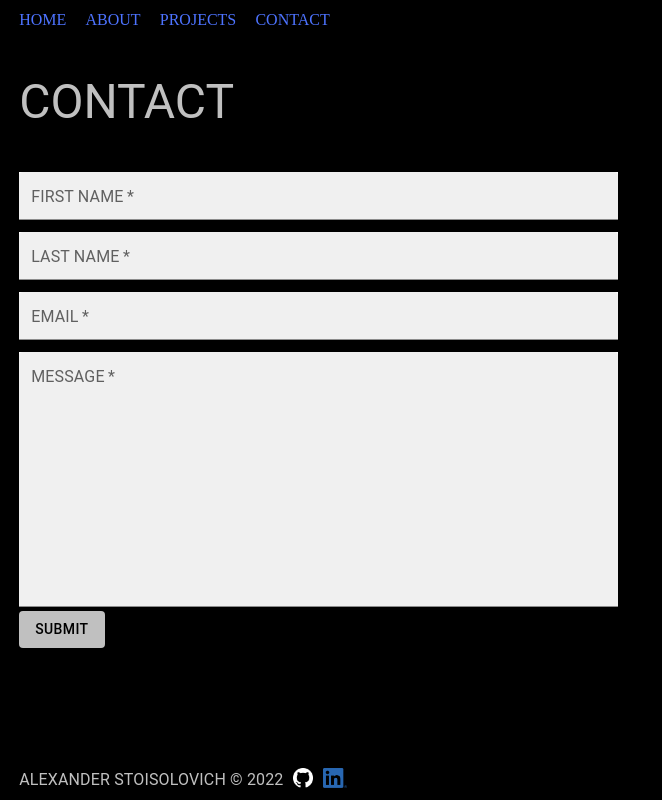
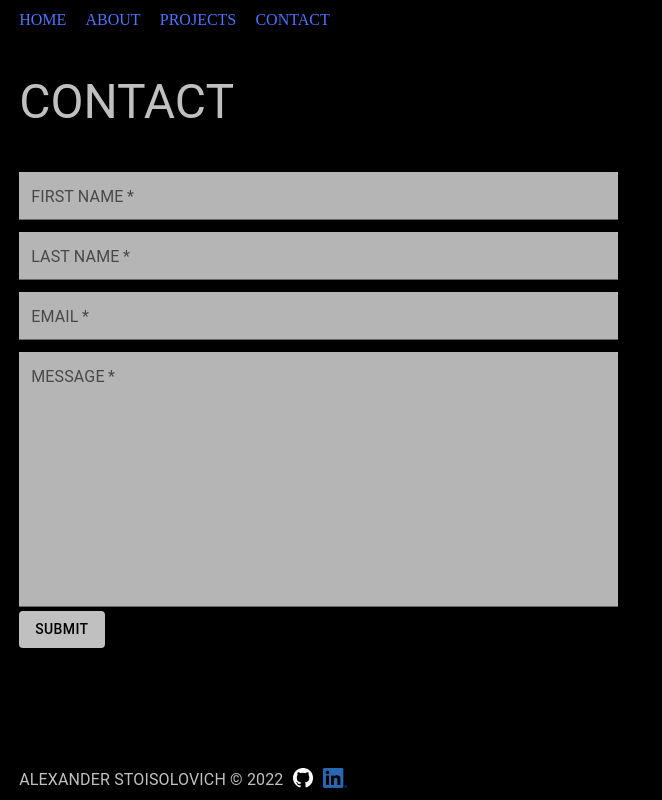
Before and after one commit to Alexander512/portfolio-site, a React app: page /contact in a window 1280 px wide. Shown: the whole page, without its empty margins (0-662 px from the left). Built offline with nearby package versions, Linux system fonts and the light colour scheme.

Commit message:
Updated styles

```diff
--- a/client/components/Contact.js
+++ b/client/components/Contact.js
@@ -36,7 +36,7 @@ const Contact = () => {
             margin='dense'
             size='small'
             variant='filled'
-            sx={{backgroundColor: '#FFFFFF', color: '#4D73FF'}}
+            sx={{backgroundColor: '#C0C0C0', color: '#4D73FF'}}
             value={input.firstName}
             onChange={handleChange}
             fullWidth
@@ -50,7 +50,7 @@ const Contact = () => {
             margin='dense'
             size='small'
             variant='filled'
-            sx={{backgroundColor: '#FFFFFF', color: '#4D73FF'}}
+            sx={{backgroundColor: '#C0C0C0', color: '#4D73FF'}}
             value={input.lastName}
             onChange={handleChange}
             fullWidth
@@ -65,7 +65,7 @@ const Contact = () => {
             size='small'
             type='email'
             variant='filled'
-            sx={{backgroundColor: '#FFFFFF', color: '#4D73FF'}}
+            sx={{backgroundColor: '#C0C0C0', color: '#4D73FF'}}
             value={input.email}
             onChange={handleChange}
             fullWidth
@@ -80,7 +80,7 @@ const Contact = () => {
             size='small'
             variant='filled'
             rows={10}
-            sx={{backgroundColor: '#FFFFFF', color: '#4D73FF'}}
+            sx={{backgroundColor: '#C0C0C0', color: '#4D73FF'}}
             value={input.message}
             onChange={handleChange}
             fullWidth
```
